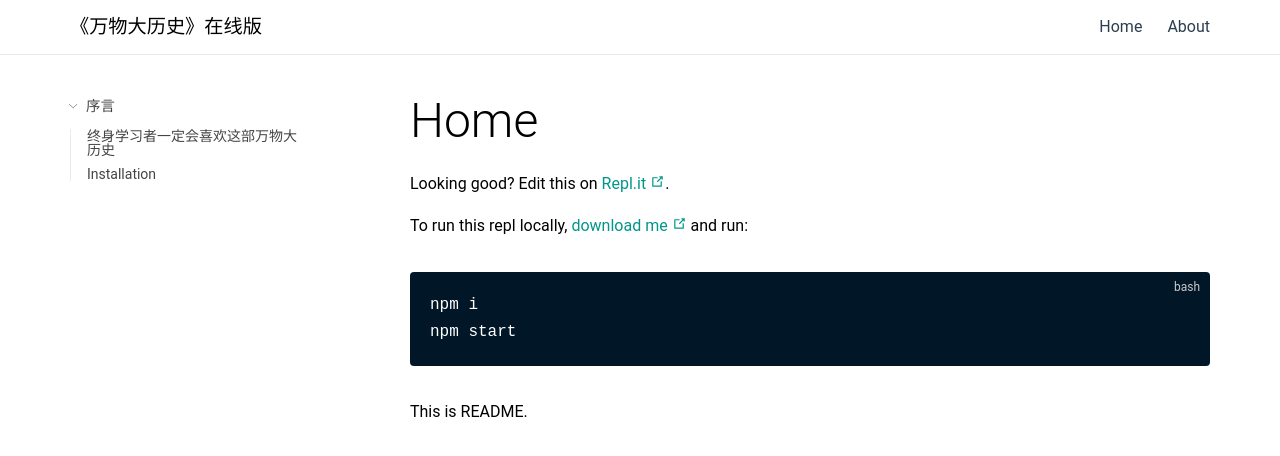
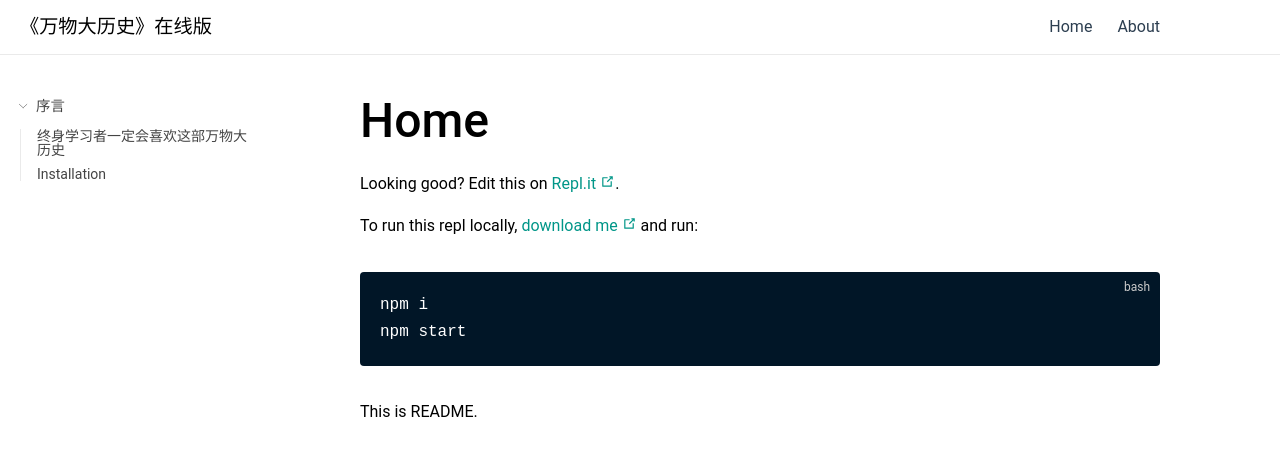
Before and after one commit to bobliboya/docute-starter, a website: page index.html in a window 1280 px wide. Drawn offline with Linux system fonts and the light colour scheme; a web font is replaced by a local one.

Commit message:
css升级

```diff
--- a/docute.css
+++ b/docute.css
@@ -936,7 +936,7 @@ a[data-v-794d5154] {
 .page-title[data-v-2f23fdf8] {
     font-size: 3rem;
     margin: 0 0 1.4rem;
-    font-weight: 300;
+    font-weight: 500;
     line-height: 1.1
 }
 
--- a/script.js
+++ b/script.js
@@ -1,6 +1,7 @@
 /* globals Docute */
 
 new Docute({
+    layout: 'left',
     target: '#docute',
     sourcePath: './docs/',
     nav: [{
```
Also changed, not shown: 1 other file.
